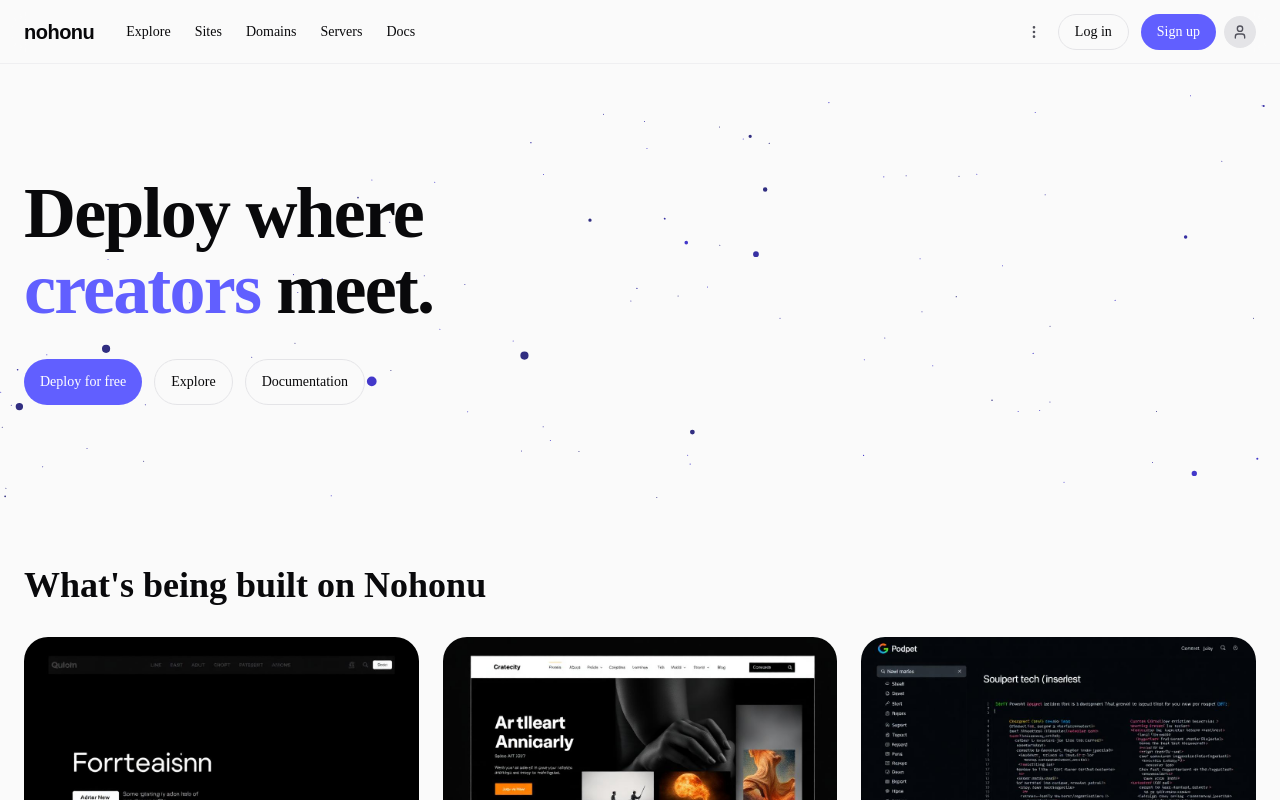
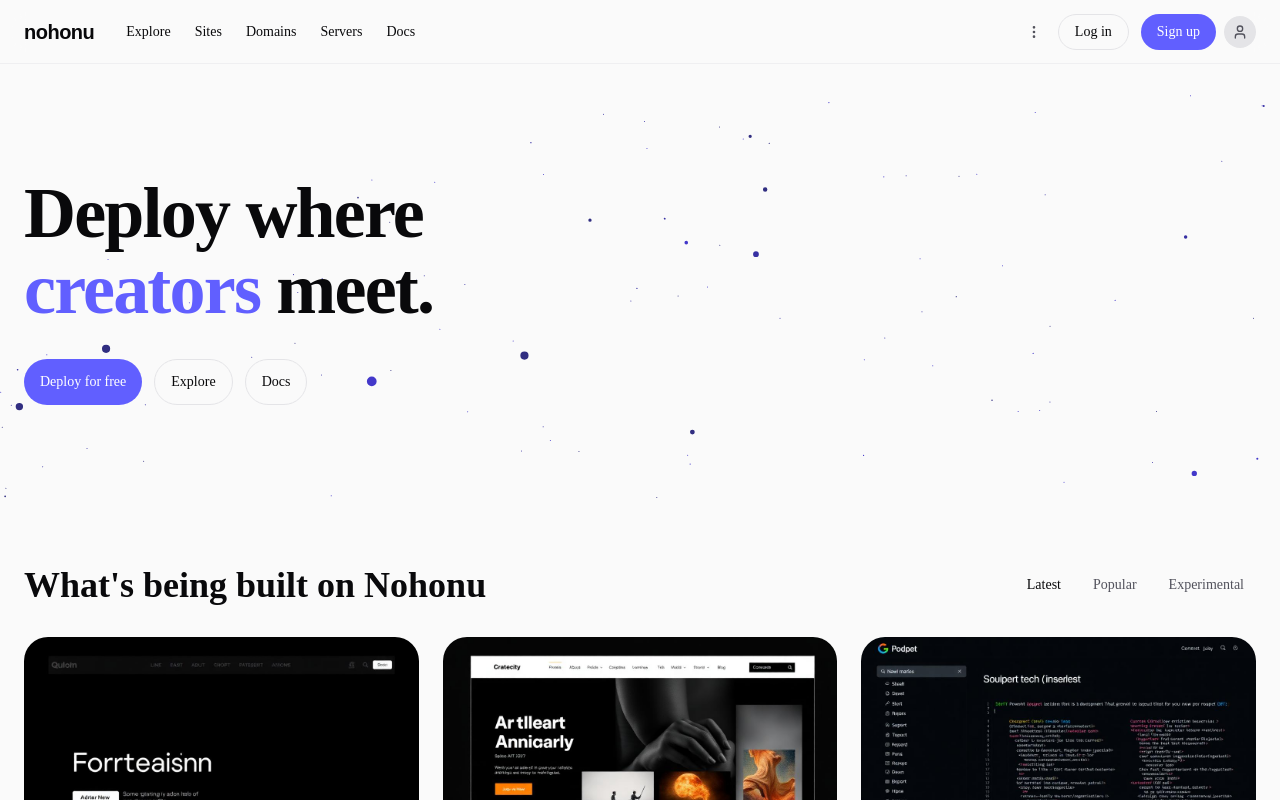
Before and after one commit to petermichon/nohonu, a React (Vite) app in the folder frontend/: page / in a window 1280 px wide. Built offline with nearby package versions, Linux system fonts and the light colour scheme.

Commit message:
feat: improve home page

```diff
--- a/frontend/src/pages/Home.tsx
+++ b/frontend/src/pages/Home.tsx
@@ -41,6 +41,8 @@
   const { accentColor, getAccentColorValues } = useAccentColor();
   const { theme, resolvedTheme } = useTheme();
   const [showCertTooltip, setShowCertTooltip] = useState(false);
+  // Filter state for future use - currently all filters show the same sites
+  const [filter, setFilter] = useState<'latest' | 'popular' | 'experimental'>('latest');
 
   const accentColorValues = getAccentColorValues();
   const accentColorRef = useRef(accentColor);
@@ -220,7 +222,7 @@
                 to="/docs"
                 className="px-4 h-[46px] rounded-full text-sm font-medium text-zinc-950 dark:text-zinc-100 bg-zinc-50 dark:bg-zinc-950 hover:bg-zinc-100 dark:hover:bg-zinc-950 cursor-pointer border border-zinc-200 dark:border-zinc-800 whitespace-nowrap flex items-center justify-center"
               >
-                Documentation
+                Docs
               </Link>
             </div>
           </div>
@@ -229,12 +231,31 @@
 
       {/* Featured Sites */}
       <section className="max-w-7xl mx-auto px-6 py-16">
-        <h2
-          className="text-3xl md:text-4xl font-bold text-zinc-950 dark:text-zinc-50 mb-8"
-          style={{ fontFamily: getFontFamily(font) }}
-        >
-          What's being built on Nohonu
-        </h2>
+        <div className="flex items-center justify-between mb-8">
+          <h2
+            className="text-3xl md:text-4xl font-bold text-zinc-950 dark:text-zinc-50"
+            style={{ fontFamily: getFontFamily(font) }}
+          >
+            What's being built on Nohonu
+          </h2>
+          <div className="flex items-center gap-2">
+            {(['latest', 'popular', 'experimental'] as const).map((f) => {
+              const baseClasses =
+                'px-3 h-8 rounded-lg text-sm font-normal text-zinc-600 dark:text-zinc-400 cursor-pointer whitespace-nowrap flex items-center justify-center hover:bg-zinc-100 dark:hover:bg-zinc-800';
+              const activeClasses = filter === f ? '!text-zinc-950 dark:!text-zinc-100' : '';
+              return (
+                <button
+                  key={f}
+                  type="button"
+                  onClick={() => setFilter(f)}
+                  className={`${baseClasses} ${activeClasses}`}
+                >
+                  {f.charAt(0).toUpperCase() + f.slice(1)}
+                </button>
+              );
+            })}
+          </div>
+        </div>
         <div className="grid grid-cols-1 sm:grid-cols-2 lg:grid-cols-3 gap-6">
           {[
             { name: 'Portfolio 2026', author: 'alexdesign', stack: ['Next.js', 'Tailwind'] },
@@ -285,7 +306,7 @@
         <div className="text-center mt-8">
           <Link
             to="/explore"
-            className="inline-flex items-center gap-2 px-6 h-[46px] rounded-full text-sm font-medium text-zinc-950 dark:text-zinc-100 bg-zinc-50 dark:bg-zinc-950 hover:bg-zinc-100 dark:hover:bg-zinc-950 cursor-pointer transition-colors border border-zinc-200 dark:border-zinc-800"
+            className="inline-flex items-center gap-2 px-6 h-[46px] rounded-full text-base font-medium text-zinc-950 dark:text-zinc-100 bg-zinc-50 dark:bg-zinc-950 hover:bg-zinc-100 dark:hover:bg-zinc-950 cursor-pointer transition-colors border border-zinc-200 dark:border-zinc-800"
           >
             Explore all sites
           </Link>
@@ -536,7 +557,7 @@
           ].map((tech) => (
             <div
               key={tech.name}
-              className="flex flex-col items-center justify-center gap-3 p-4 rounded-2xl bg-zinc-50 dark:bg-zinc-950 border border-zinc-200 dark:border-zinc-800 hover:border-zinc-300 dark:hover:border-zinc-700 hover:shadow-lg transition-all w-24 h-24 group"
+              className="flex flex-col items-center justify-center gap-3 p-4 rounded-2xl bg-zinc-50 dark:bg-zinc-950 border border-zinc-200 dark:border-zinc-800 hover:border-zinc-300 dark:hover:border-zinc-700 hover:shadow-lg w-24 h-24 group"
               onMouseEnter={(e) => {
                 const icon = e.currentTarget.querySelector('div');
                 if (icon) {
@@ -552,7 +573,7 @@
               }}
             >
               <div
-                className="w-12 h-12 flex items-center justify-center text-zinc-950 dark:text-zinc-300 transition-colors"
+                className="w-12 h-12 flex items-center justify-center text-zinc-950 dark:text-zinc-300"
                 aria-label={tech.name}
                 dangerouslySetInnerHTML={{
                   __html: tech.svg.replace(/fill="[^"]*"/g, '').replace('<svg', '<svg fill="currentColor"'),
@@ -727,8 +748,8 @@
             100% { transform: scale(1); }
           }
           @keyframes glowPulse {
-            0%, 100% { box-shadow: 0 0 0 0 rgba(99,102,241,0); }
-            50% { box-shadow: 0 0 0 8px rgba(99,102,241,0.15); }
+            0%, 100% { box-shadow: 0 0 0 0 rgba(var(--accent-rgb), 0); }
+            50% { box-shadow: 0 0 0 8px rgba(var(--accent-rgb), 0.15); }
           }
           .flow-packet-right {
             animation: flowPulse 2.2s ease-in-out infinite;
@@ -761,7 +782,10 @@
           <div className="flex items-center justify-center gap-0">
             {/* YOU node */}
             <div className="flex flex-col items-center z-10">
-              <div className="node-glow w-48 rounded-2xl bg-white dark:bg-zinc-950 border border-zinc-200 dark:border-zinc-700 shadow-sm p-6 flex flex-col items-center gap-3">
+              <div
+                className="node-glow w-48 rounded-2xl bg-white dark:bg-zinc-950 border border-zinc-200 dark:border-zinc-700 shadow-sm p-6 flex flex-col items-center gap-3"
+                style={{ '--accent-rgb': accentColorValues.rgb } as React.CSSProperties}
+              >
                 <div
                   className={`w-18 h-18 rounded-xl ${accentColorValues.bgLighter} flex items-center justify-center p-4`}
                 >
@@ -774,7 +798,7 @@
                   >
                     You
                   </div>
-                  <div className="text-[13px] text-zinc-400 dark:text-zinc-500 mt-0.5">the reader</div>
+                  <div className="text-[14px] text-zinc-400 dark:text-zinc-500 mt-0.5">the reader</div>
                 </div>
                 <div className="w-full space-y-1.5 mt-1">
                   <div className="flex items-center gap-1.5 text-sm text-zinc-500 dark:text-zinc-400">
@@ -832,7 +856,7 @@
                   >
                     Nohonu
                   </div>
-                  <div className="text-[13px] text-zinc-400 dark:text-zinc-500 mt-0.5">edge hosting platform</div>
+                  <div className="text-[14px] text-zinc-400 dark:text-zinc-500 mt-0.5">edge hosting platform</div>
                 </div>
                 <div className="w-full space-y-1.5 mt-1">
                   <div className="flex items-center gap-1.5 text-sm text-zinc-500 dark:text-zinc-400">
@@ -890,7 +914,7 @@
                   >
                     Visitors
                   </div>
-                  <div className="text-[13px] text-zinc-400 dark:text-zinc-500 mt-0.5">your audience</div>
+                  <div className="text-[14px] text-zinc-400 dark:text-zinc-500 mt-0.5">your audience</div>
                 </div>
                 <div className="w-full space-y-1.5 mt-1">
                   <div className="flex items-center gap-1.5 text-sm text-zinc-500 dark:text-zinc-400">
@@ -939,7 +963,7 @@
               >
                 You
               </div>
-              <div className="text-[13px] text-zinc-400 dark:text-zinc-500">Upload files · Manage domains</div>
+              <div className="text-[14px] text-zinc-400 dark:text-zinc-500">Upload files · Manage domains</div>
             </div>
           </div>
 
@@ -976,7 +1000,7 @@
               >
                 Nohonu
               </div>
-              <div className="text-[13px] text-zinc-400 dark:text-zinc-500">SSL · CDN · DDoS protection</div>
+              <div className="text-[14px] text-zinc-400 dark:text-zinc-500">SSL · CDN · DDoS protection</div>
             </div>
           </div>
 
@@ -1003,7 +1027,7 @@
               >
                 Visitors
               </div>
-              <div className="text-[13px] text-zinc-400 dark:text-zinc-500">Instant load · Any device · Anywhere</div>
+              <div className="text-[14px] text-zinc-400 dark:text-zinc-500">Instant load · Any device · Anywhere</div>
             </div>
           </div>
         </div>
@@ -1058,9 +1082,9 @@
         <div className="text-center mt-8">
           <Link
             to="/docs"
-            className="inline-flex items-center gap-2 px-6 h-[46px] rounded-full text-sm font-medium text-zinc-950 dark:text-zinc-100 bg-zinc-50 dark:bg-zinc-950 hover:bg-zinc-100 dark:hover:bg-zinc-950 cursor-pointer transition-colors border border-zinc-200 dark:border-zinc-800"
+            className="inline-flex items-center gap-2 px-6 h-[46px] rounded-full text-base font-medium text-zinc-950 dark:text-zinc-100 bg-zinc-50 dark:bg-zinc-950 hover:bg-zinc-100 dark:hover:bg-zinc-950 cursor-pointer transition-colors border border-zinc-200 dark:border-zinc-800"
           >
-            Explore documentation
+            Docs
           </Link>
         </div>
       </section>
@@ -1234,6 +1258,39 @@
         </p>
       </section>
 
+      {/* CTA Section */}
+      <section className="max-w-7xl mx-auto px-6 py-16 text-center">
+        <h2
+          className="text-3xl md:text-4xl font-bold text-zinc-950 dark:text-zinc-50 mb-4"
+          style={{ fontFamily: getFontFamily(font) }}
+        >
+          Ready to share your creation?
+        </h2>
+        <p className="text-lg text-zinc-600 dark:text-zinc-400 max-w-2xl mx-auto mb-8">
+          Join 20,000+ developers hosting on Nohonu. Deploy in seconds, stay forever.
+        </p>
+        <div className="flex items-center gap-3 justify-center">
+          <Link
+            to="/signup"
+            className={`px-4 h-[46px] rounded-full text-sm font-medium ${
+              accentColorValues.textColor === 'light'
+                ? 'text-white'
+                : accentColorValues.textColor === 'inverted'
+                  ? 'text-zinc-100 dark:text-zinc-950'
+                  : 'text-zinc-950'
+            } cursor-pointer whitespace-nowrap flex items-center justify-center ${accentColorValues.bg}`}
+          >
+            Get Started
+          </Link>
+          <Link
+            to="/docs"
+            className="px-4 h-[46px] rounded-full text-sm font-medium text-zinc-950 dark:text-zinc-100 bg-zinc-50 dark:bg-zinc-950 hover:bg-zinc-100 dark:hover:bg-zinc-950 cursor-pointer border border-zinc-200 dark:border-zinc-800 whitespace-nowrap flex items-center justify-center"
+          >
+            Docs
+          </Link>
+        </div>
+      </section>
+
       <Footer />
     </section>
   );
```
